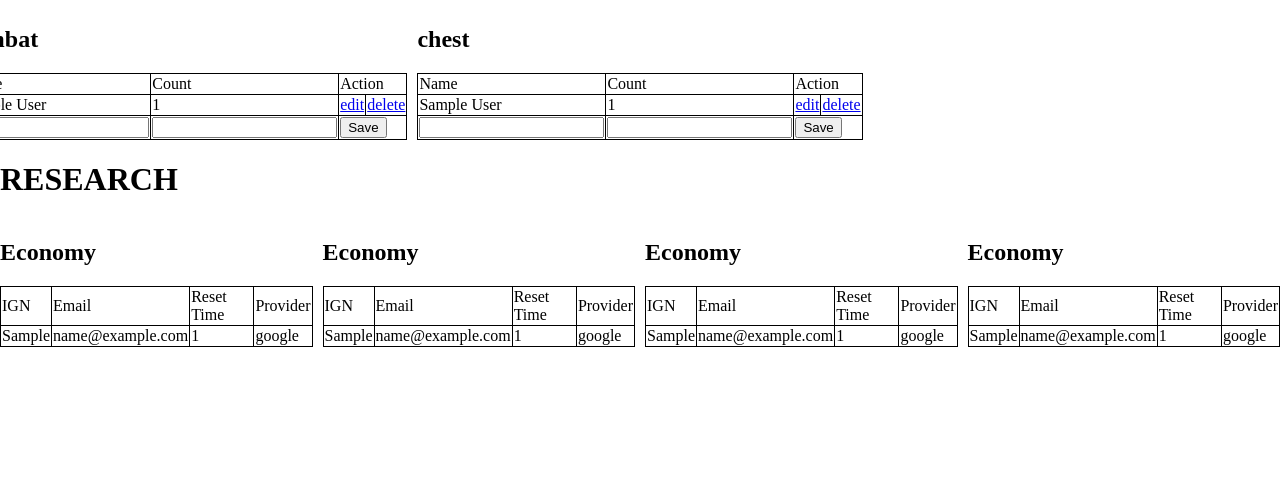
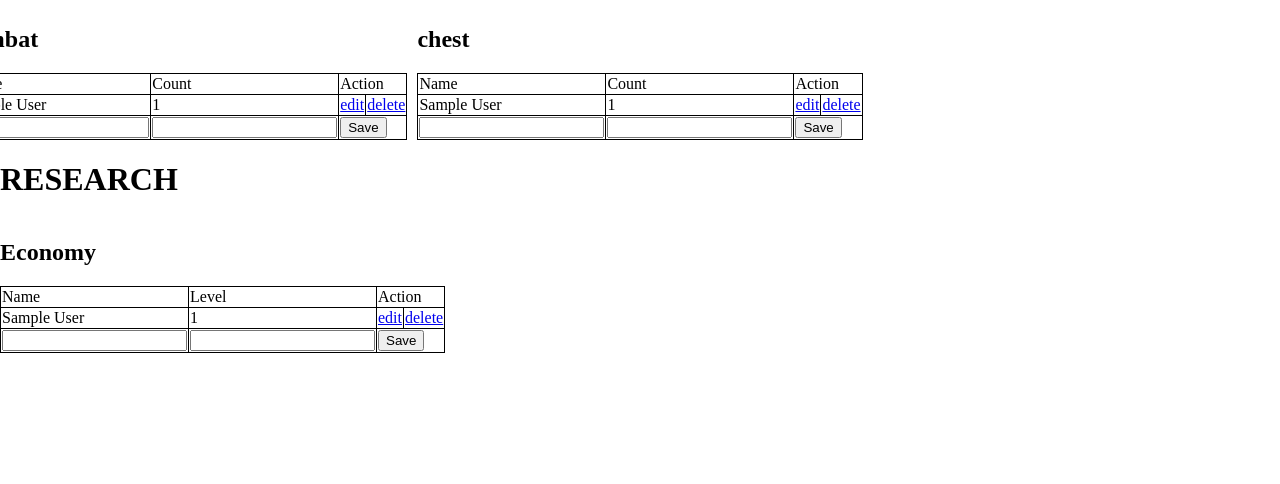
Before and after one commit to chaveniajeffry/lords-mobile-account-management, a Django app: a page that uses lords_mobile_account_management/lm_accounts/templates/lm_accounts/lm_research/lm_research.html in a window 1280 px wide. Shown: the part 279-763 px from the top of the page. Run offline with Django 3.2, Linux system fonts and the light colour scheme; tables that the repository leaves empty hold one stand-in row (values such as "Sample post").

Commit message:
feat: add lm research economy CRUD
- add lm research economy CRUD
- change manual import to wildcard

```diff
--- a/lords_mobile_account_management/lm_accounts/forms.py
+++ b/lords_mobile_account_management/lm_accounts/forms.py
@@ -34,8 +34,6 @@ class LMUserBagSpeedUpForm(ModelForm):
             'name', 'count', 'bag_id'
         ]
 
-
-
 class LMUserBagCombatForm(ModelForm):
 
     class Meta:
@@ -44,7 +42,6 @@ class LMUserBagCombatForm(ModelForm):
             'name', 'count', 'bag_id'
         ]
 
-
 class LMUserBagResourcesForm(ModelForm):
 
     class Meta:
@@ -52,3 +49,11 @@ class LMUserBagResourcesForm(ModelForm):
         fields = [
             'name', 'count', 'bag_id'
         ]
+
+class LMUserResearchEconomyForm(ModelForm):
+
+    class Meta:
+        model = LMUserResearchEconomy
+        fields = [
+            'name', 'level', 'research'
+        ]
--- a/lords_mobile_account_management/lm_accounts/lm_bag.py
+++ b/lords_mobile_account_management/lm_accounts/lm_bag.py
@@ -1,8 +1,6 @@
 from django.shortcuts import render, redirect, get_object_or_404
-from django.contrib.auth.decorators import login_required
-from base.models import LMAccount
-from lm_accounts.models import LMUserAccount,LMUserBag,LMUserBagChest,LMUserBagCombat,LMUserBagResources,LMUserBagSpeedUp,LMUserBagUnique
-from lm_accounts.forms import LMUserAccountForm,LMUserBagChestForm, LMUserBagUniqueForm, LMUserBagSpeedUpForm, LMUserBagCombatForm, LMUserBagResourcesForm
+from lm_accounts.models import *
+from lm_accounts.forms import *
 
 def createBagChest(request):
     if request.method == "POST":
--- a/lords_mobile_account_management/lm_accounts/templates/lm_accounts/lm_research/lm_research.html
+++ b/lords_mobile_account_management/lm_accounts/templates/lm_accounts/lm_research/lm_research.html
@@ -5,17 +5,6 @@
             <h2>Economy</h2>
             {% include "lm_accounts/lm_research/lm_research_economy.html" %}
         </div>
-        <div>
-            <h2>Economy</h2>
-            {% include "lm_accounts/lm_research/lm_research_economy.html" %}
-        </div>
-        <div>
-            <h2>Economy</h2>
-            {% include "lm_accounts/lm_research/lm_research_economy.html" %}
-        </div>
-        <div>
-            <h2>Economy</h2>
-            {% include "lm_accounts/lm_research/lm_research_economy.html" %}
-        </div>
+
     </div>
 </div>
--- a/lords_mobile_account_management/lm_accounts/templates/lm_accounts/lm_research/lm_research_economy.html
+++ b/lords_mobile_account_management/lm_accounts/templates/lm_accounts/lm_research/lm_research_economy.html
@@ -1,14 +1,24 @@
 <table>
     <tr>
-        <td>IGN</td>
-        <td>Email</td>
-        <td>Reset Time</td>
-        <td>Provider</td>
+        <td>Name</td>
+        <td>Level</td>
+        <td colspan=2>Action</td>
     </tr>
+    {% for research_economy in lm_user_research_economy %}
+        <tr>
+            <td>{{research_economy.name}}</td>
+            <td>{{research_economy.level}}</td>
+            <td><a href="{% url "update-research-economy" research_economy.id %}">edit</a></td>
+            <td><a href="{% url "delete-research-economy" research_economy.id %}">delete</a></td>
+        </tr>
+    {% endfor %}
     <tr>
-        <td>{{lm_account.IGN}}</td>
-        <td>{{lm_account.email}}</td>
-        <td>{{lm_account.reset_time}}</td>
-        <td>{{lm_account.provider}}</td>
+        <form action="{% url 'create-research-economy' %}" method="post">
+            {% csrf_token %}
+            <input type="hidden" name="pk" value="{{lm_account.id}}">
+            <td>{{ lm_user_research_economy_form.name }}</td>
+            <td>{{ lm_user_research_economy_form.level }}</td>
+            <td colspan=2><input type="submit" value="Save"></td>
+        </form>
     </tr>
 </table>
--- a/lords_mobile_account_management/lm_accounts/urls.py
+++ b/lords_mobile_account_management/lm_accounts/urls.py
@@ -1,7 +1,7 @@
 from django.urls import path
 
 from lm_accounts import views
-from lm_accounts import lm_bag
+from lm_accounts import lm_bag, lm_research
 
 urlpatterns = [
     path("", views.home, name="home-accounts"),
@@ -24,4 +24,7 @@ urlpatterns = [
     path("create-bag-resources/", lm_bag.createBagResources, name="create-bag-resources"),
     path("update-bag-resources/:<str:pk>/", lm_bag.updateBagResources, name="update-bag-resources"),
     path("delete-bag-resources/:<str:pk>/", lm_bag.deleteBagResources, name="delete-bag-resources"),
+    path("create-research-economy/", lm_research.createResearchEconomy, name="create-research-economy"),
+    path("update-research-economy/:<str:pk>/", lm_research.updateResearchEconomy, name="update-research-economy"),
+    path("delete-research-economy/:<str:pk>/", lm_research.deleteResearchEconomy, name="delete-research-economy"),
 ]
--- a/lords_mobile_account_management/lm_accounts/views.py
+++ b/lords_mobile_account_management/lm_accounts/views.py
@@ -38,17 +38,20 @@ def createAccount(request):
 def readAccount(request,pk):
     lm_account = get_object_or_404(LMUserAccount, id=pk)
     lm_user_bag = LMUserBag.objects.get(account_id=lm_account)
+    lm_user_research = LMUserResearch.objects.get(account_id=lm_account)
     lm_user_bag_chest = LMUserBagChest.objects.filter(bag_id=lm_user_bag)
     lm_user_bag_unique = LMUserBagUnique.objects.filter(bag_id=lm_user_bag)
     lm_user_bag_speed_up = LMUserBagSpeedUp.objects.filter(bag_id=lm_user_bag)
     lm_user_bag_combat = LMUserBagCombat.objects.filter(bag_id=lm_user_bag)
     lm_user_bag_resources = LMUserBagResources.objects.filter(bag_id=lm_user_bag)
+    lm_user_research_economy = LMUserResearchEconomy.objects.filter(research=lm_user_research)
 
     lm_user_bag_chest_form = LMUserBagChestForm()
     lm_user_bag_unique_form = LMUserBagUniqueForm()
     lm_user_bag_speed_up_form = LMUserBagSpeedUpForm()
     lm_user_bag_combat_form = LMUserBagCombatForm()
     lm_user_bag_resources_form = LMUserBagResourcesForm()
+    lm_user_research_economy_form = LMUserResearchEconomyForm()
     context = {
         "lm_account":lm_account,
 
@@ -63,6 +66,9 @@ def readAccount(request,pk):
         "lm_user_bag_speed_up_form":lm_user_bag_speed_up_form,
         "lm_user_bag_combat_form":lm_user_bag_combat_form,
         "lm_user_bag_resources_form":lm_user_bag_resources_form,
+
+        "lm_user_research_economy":lm_user_research_economy,
+        "lm_user_research_economy_form":lm_user_research_economy_form,
     }
     return render(request,'lm_accounts/lm_account_details.html',context)
 
```
Also changed, not shown: lords_mobile_account_management/lm_accounts/lm_research.py (added, +43 -0 lines), lords_mobile_account_management/lm_accounts/templates/lm_accounts/lm_research/lm_research_economy_update.html (added, +12 -0 lines).
